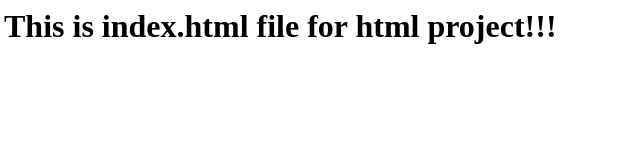
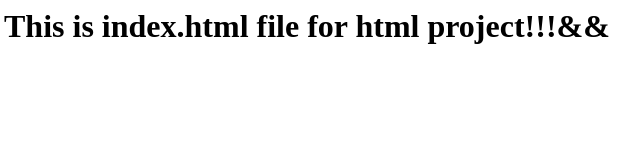
Before and after one commit to vishalLavare/jenkins-htmlproject, a plain HTML site: page index.html in a window 1280 px wide. Shown: the full height of the page, 4-644 px from the left. Drawn offline with Linux system fonts and the light colour scheme.

Commit message:
commit 3

```diff
--- a/index.html
+++ b/index.html
@@ -1 +1 @@
-<h1> This is index.html file for html project!!! </h1>
+<h1> This is index.html file for html project!!!&& </h1>
```
